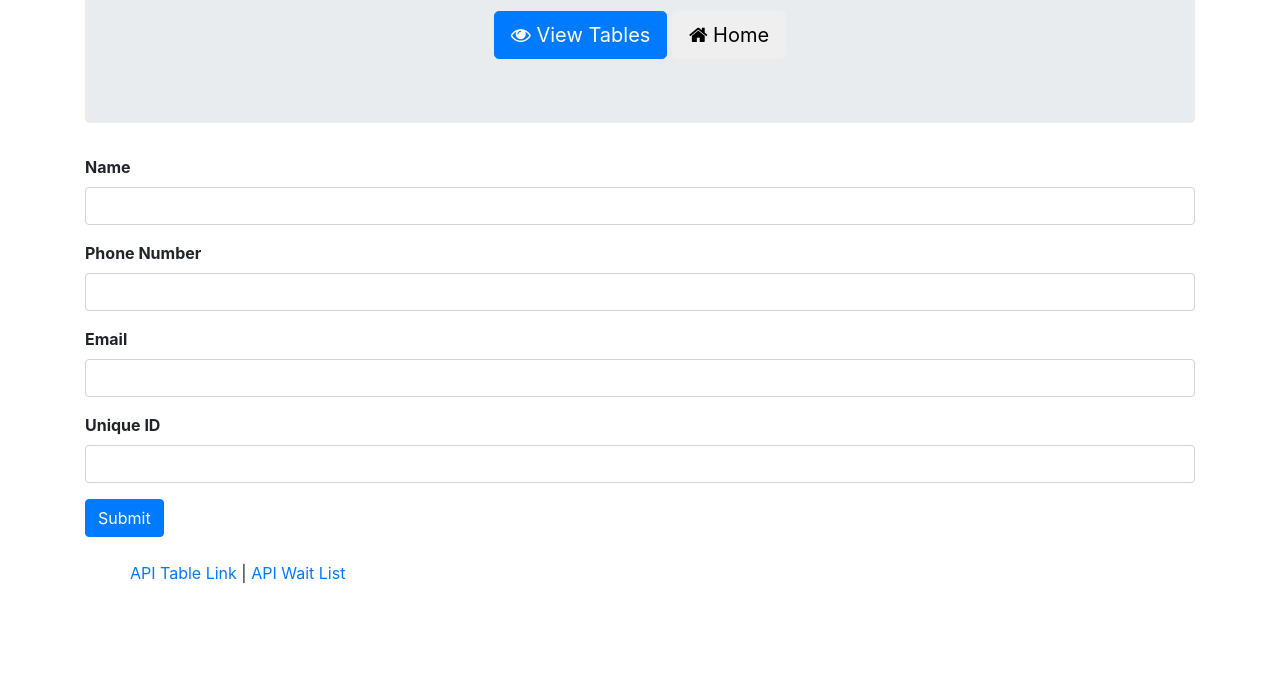
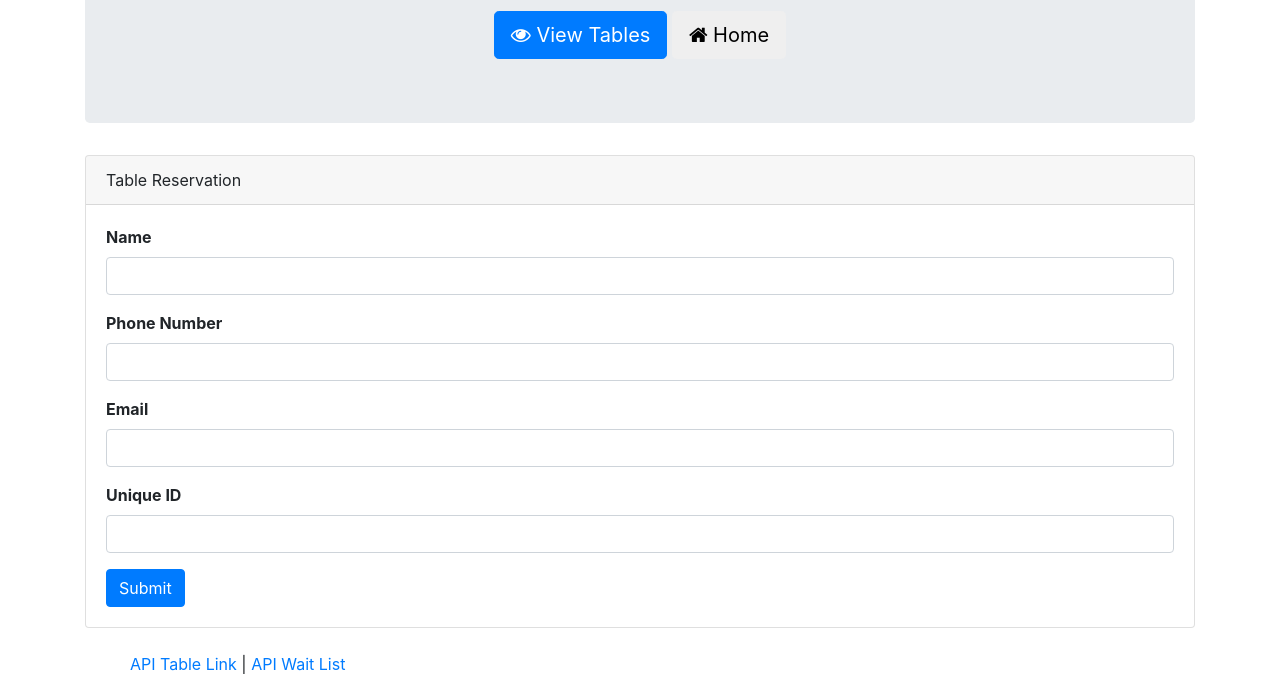
Before and after one commit to atdiep/Table-Service, a website: page Make.html in a window 1280 px wide. Shown: the part 134-810 px from the top of the page. Drawn offline with nearby package versions, Linux system fonts and the light colour scheme.

Commit message:
added card

```diff
--- a/Make.html
+++ b/Make.html
@@ -27,7 +27,9 @@
   </div>
 
   <div class="container">
-
+    <div class="card">
+      <div class="card-header">Table Reservation</div>
+      <div class="card-body">
         <form>
           <div class="form-group">
             <strong><label for="name">Name</label></strong>
@@ -49,6 +51,8 @@
         </form>
 
       </div>
+    </div>
+  </div>
 
   <script type="text/javascript">
 
@@ -62,7 +66,7 @@
       };
 
       $.post("/api/reservations", newReservation)
-        .then(function(data) {
+        .then(function (data) {
           console.log("Make.html", data);
 
           alert("Adding reservation...");
```
Lines whose indentation alone changed are shown as unchanged.
